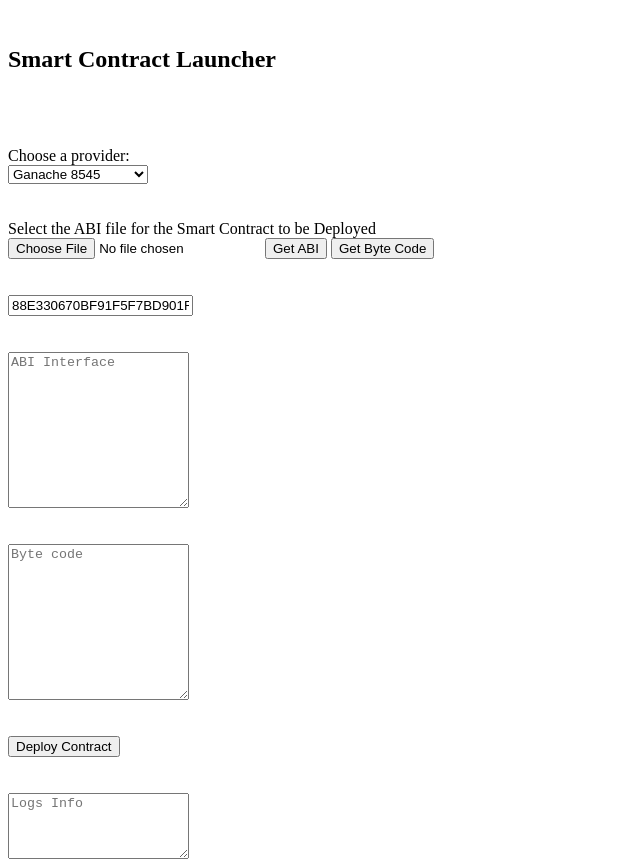
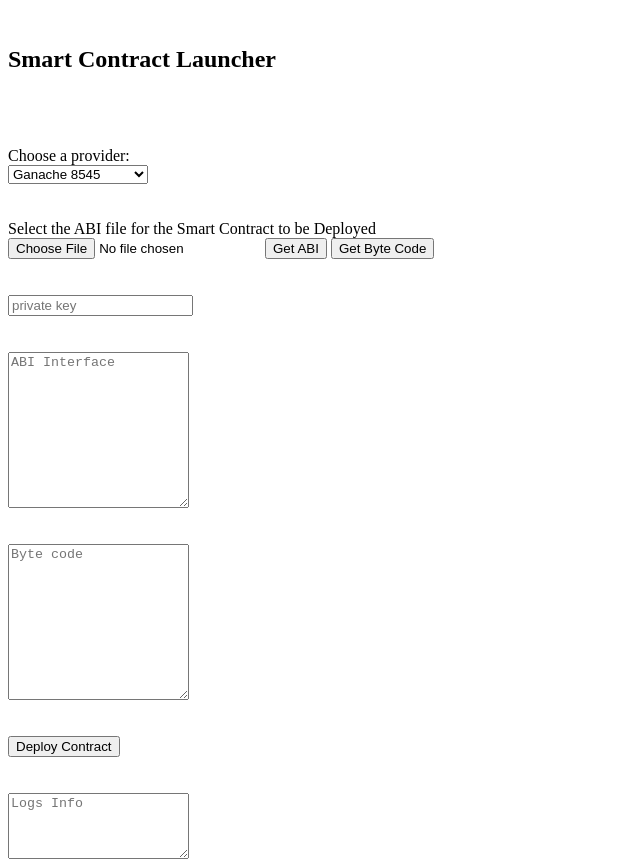
Before and after one commit to jaypersanchez/smart-launcher, a website: page index.html in a window 1280 px wide. Shown: the whole page, without its empty margins (0-640 px from the left). Drawn offline with Linux system fonts and the light colour scheme.

Commit message:
initial save

```diff
--- a/index.html
+++ b/index.html
@@ -33,9 +33,8 @@
         <button id="read-button-byte">Get Byte Code</button>
     </div><br><br>
 
-    <!-- Rinkeby Private key "88E330670BF91F5F7BD901F7F64535E72AC2EE2D5FFBB2109C3DEAC8FBAEC236" -->
-    <!-- Node2 Private Key "DB206DB4DD74CC1757CEDEBFAA7AE019DAB874A746465D838ED3264E2DF8C0C5" -->
-    <div><input  id="privateKey" placeholder="private key" value="88E330670BF91F5F7BD901F7F64535E72AC2EE2D5FFBB2109C3DEAC8FBAEC236"></div><br><br>
+
+    <div><input  id="privateKey" placeholder="private key" value=""></div><br><br>
     <div><textarea rows="10" id="abi" placeholder="ABI Interface"></textarea></div><br><br>
     <div><textarea rows="10" id="byteCode" placeholder="Byte code"></textarea></div><br><br>
     <div>
```
